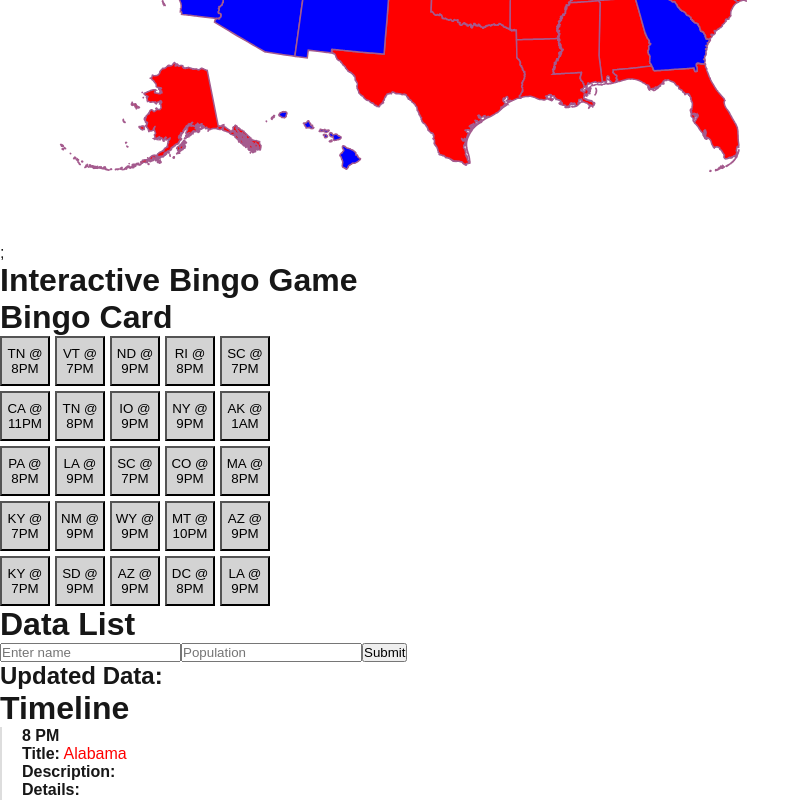
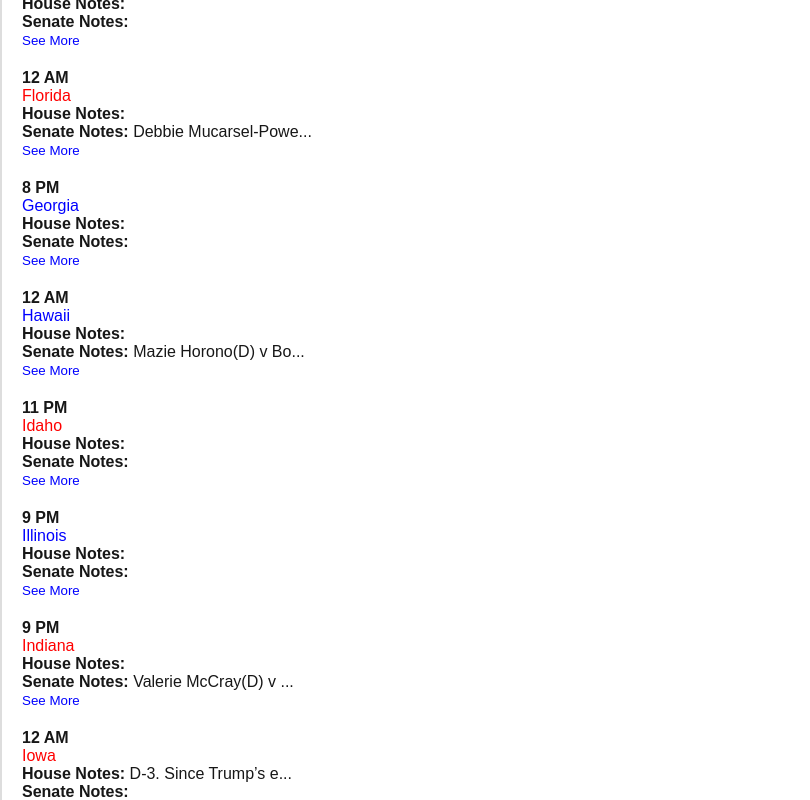
Before and after one commit to christine-iyer/election-day-bingo, a Next.js app: page / in a window 1280 px wide. Shown: the part 940-1740 px from the top of the page, without its empty margins (0-810 px from the left). Built offline with nearby package versions, Linux system fonts and the light colour scheme.

Commit message:
gonna truncate in a different place.

```diff
--- a/app/components/Timeline.js
+++ b/app/components/Timeline.js
@@ -24,16 +24,15 @@ const TimelineItem = ({ date, title, description, details, winner }) => {
           <div style={{ marginBottom: "20px" }}>
                <p><strong>{date}</strong></p>
                <p>
-                    <strong>Title:</strong>{" "}
                     <span style={{ color }}>{title}</span>
                </p>
                <p>
-                    <strong>Description:</strong>{" "}
-                    {isExpanded ? description : truncateText(description, 50)}
+                    <strong>House Notes:</strong>{" "}
+                    {isExpanded ? description : truncateText(description, 20)}
                </p>
                <p>
-                    <strong>Details:</strong>{" "}
-                    {isExpanded ? details : truncateText(details, 50)}
+                    <strong>Senate Notes:</strong>{" "}
+                    {isExpanded ? details : truncateText(details, 20)}
                </p>
                <button onClick={toggleExpand} style={{ background: "none", color: "blue", border: "none", cursor: "pointer" }}>
                     {isExpanded ? "See Less" : "See More"}
--- a/app/page.js
+++ b/app/page.js
@@ -3,7 +3,7 @@ import { useState} from "react";
 import { getCombinedData } from "./utils/data";
 import { formatTime } from "./utils/helpers";
 import USMap from './components/USMap'
-import BingoCard from "./components/BingoCard"
+// import BingoCard from "./components/BingoCard"
 import HistoricalMap from './components/HistoricalMap'
 import Timeline from './components/Timeline'
 
@@ -12,7 +12,7 @@ import Timeline from './components/Timeline'
 export default function Home() {
   const [name, setName] = useState("");
   const [population, setPopulation] = useState("");
-  const [data, setData] = useState([]); // Store fetched data
+  // const [data, setData] = useState([]); // Store fetched data
   const events = getCombinedData()
   .map((item) => ({
     date: formatTime(item.AnticipatedCall),
@@ -75,17 +75,12 @@ export default function Home() {
     <div>
 
 
-      <div>
-      <h1>Interactive U.S. Map</h1>
-      <hr></hr>
-      <USMap />
-    </div>
+
+    {/* <h1>Interactive Bingo Game</h1>
+    <BingoCard /> */}
     <div>
-     <HistoricalMap />
-    </div>
-    <h1>Interactive Bingo Game</h1>
-    <BingoCard />
-    <div>      <h1>Data List</h1>
+
+      {/*<h1>Data List</h1>
       <form onSubmit={handleSubmit}>
         <input
           type="text"
@@ -102,21 +97,29 @@ export default function Home() {
           required
         />
         <button type="submit">Submit</button>
-      </form>
+      </form> */}
 
-      <h2>Updated Data:</h2>
+      {/* <h2>Updated Data:</h2>
       <ul>
         {data.map((item, index) => (
           <li key={index}>
             {item.name} - Population: {item.population}
           </li>
         ))}
-      </ul>
+      </ul> */}
 
       </div>
       <div>
       <h1>Timeline</h1>
       <Timeline events={events} />
+    </div>
+    <div>
+      <h1>Interactive U.S. Map</h1>
+      <hr></hr>
+      <USMap />
+    </div>
+    <div>
+     <HistoricalMap />
     </div>
 
 
```
